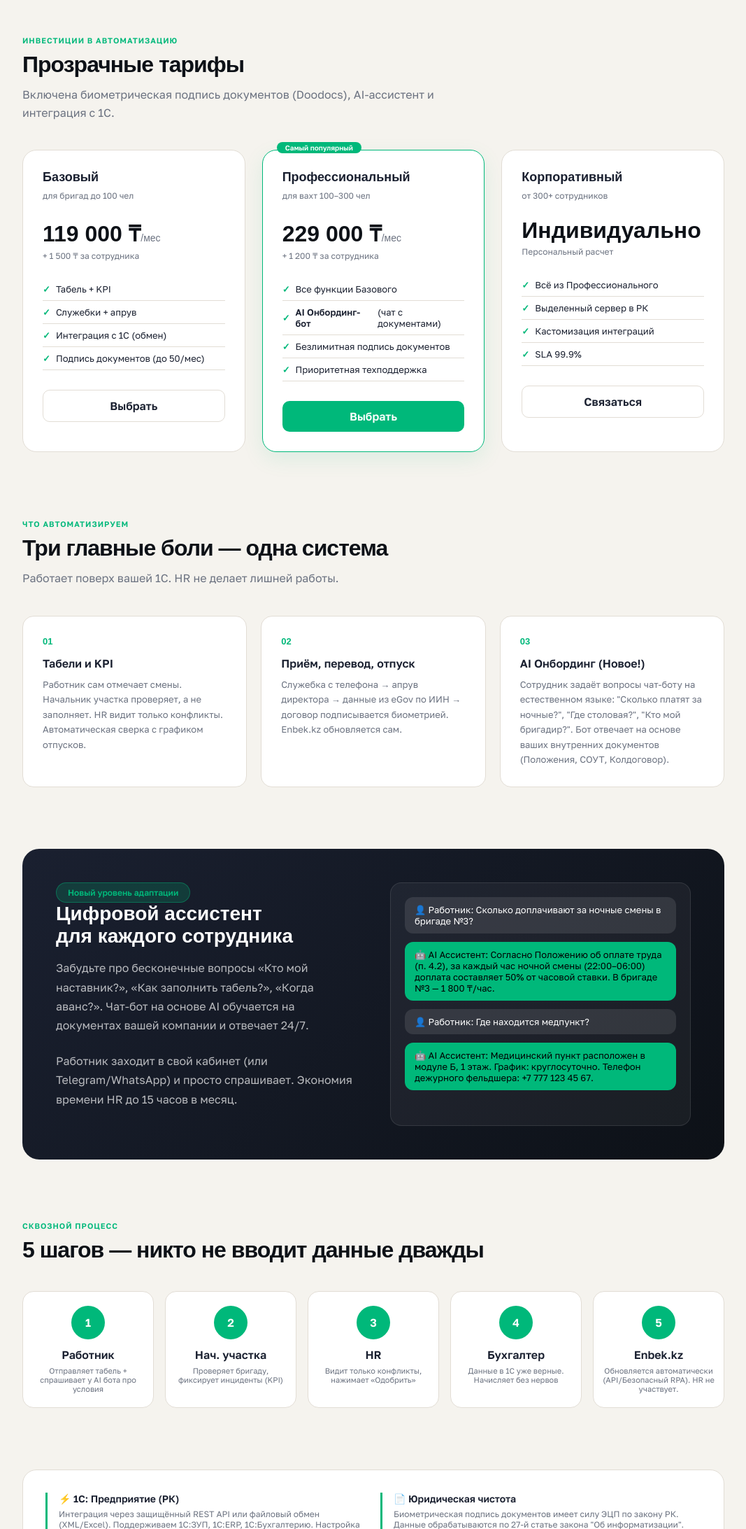
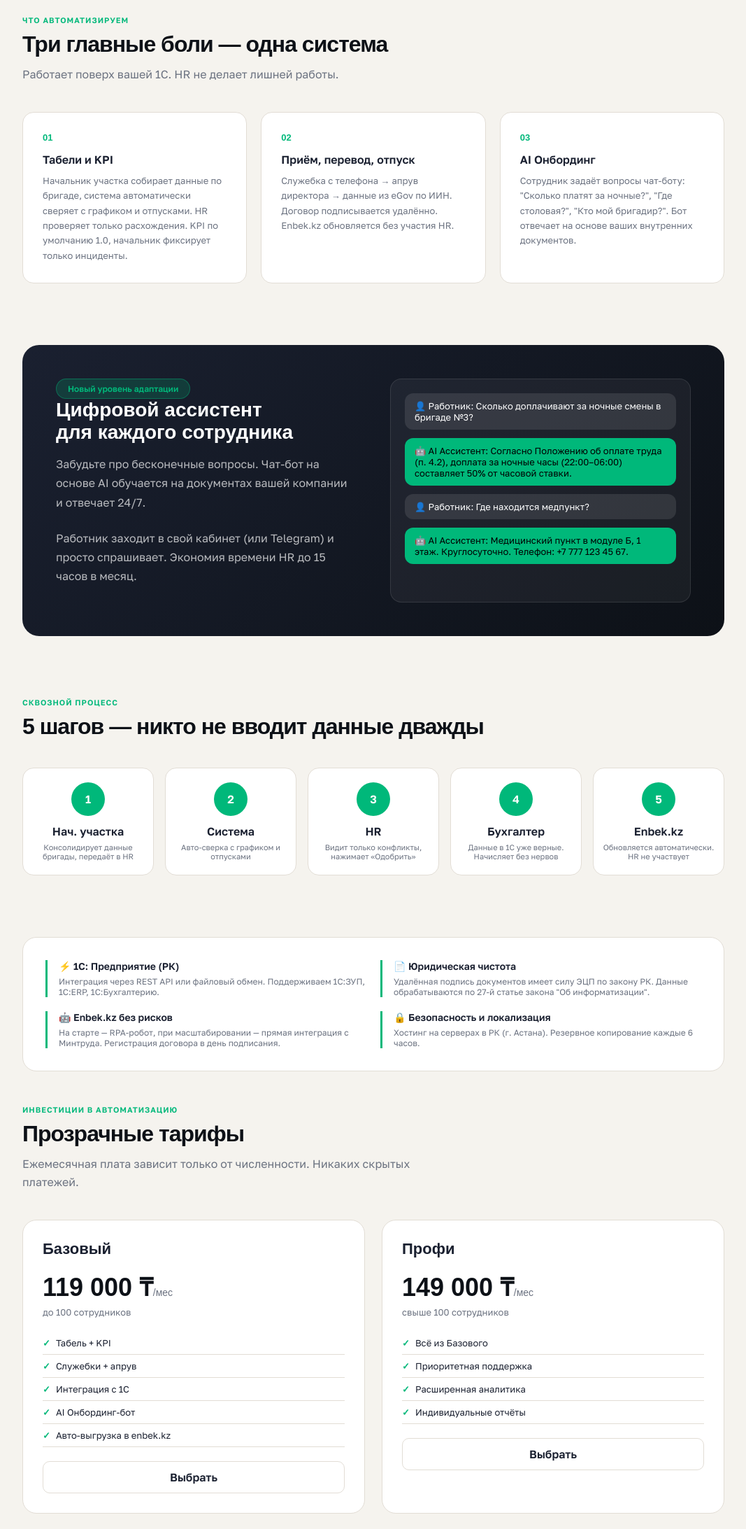
Before and after one commit to kamchulya/Vahtapro, a plain HTML site: page index.html in a window 1280 px wide. Shown: the part 615-2800 px from the top of the page at 70% size, without its empty margins (106-1173 px from the left). Drawn offline with Linux system fonts and the light colour scheme; a web font is replaced by a local one.

Commit message:
Update index.html

```diff
--- a/index.html
+++ b/index.html
@@ -15,7 +15,6 @@
     --mut: #6b7280;
     --bord: #e2ddd5;
     --surf: #ffffff;
-    --warm: #f0ede6;
   }
   * { margin: 0; padding: 0; box-sizing: border-box; }
   body {
@@ -40,7 +39,6 @@
   .logo span { color: var(--txt); }
   .nav-cta {
     background: var(--acc); color: #fff;
-    font-family: 'Golos Text', sans-serif;
     font-size: 14px; font-weight: 600;
     padding: 10px 22px; border-radius: 8px;
     border: none; cursor: pointer; text-decoration: none;
@@ -84,20 +82,18 @@
   .hero-btns { display: flex; gap: 12px; flex-wrap: wrap; }
   .btn-primary {
     background: var(--acc); color: #fff;
-    font-family: 'Golos Text', sans-serif;
     font-size: 15px; font-weight: 700;
     padding: 14px 28px; border-radius: 10px;
     border: none; cursor: pointer; text-decoration: none;
-    display: inline-block; transition: all .2s;
+    display: inline-block;
   }
-  .btn-primary:hover { background: var(--acc2); transform: translateY(-1px); }
+  .btn-primary:hover { background: var(--acc2); }
   .btn-secondary {
     background: transparent; color: var(--txt);
-    font-family: 'Golos Text', sans-serif;
     font-size: 15px; font-weight: 600;
     padding: 14px 28px; border-radius: 10px;
     border: 1.5px solid var(--bord); cursor: pointer;
-    text-decoration: none; display: inline-block; transition: all .2s;
+    text-decoration: none; display: inline-block;
   }
   .btn-secondary:hover { border-color: var(--acc); color: var(--acc); }
   .hero-card {
@@ -147,111 +143,11 @@
   }
   .sec-sub { font-size: 16px; color: var(--mut); line-height: 1.6; max-width: 600px; margin-bottom: 40px; }
 
-  /* Тарифы */
-  .pricing-grid {
-    display: grid;
-    grid-template-columns: repeat(3, 1fr);
-    gap: 24px;
-    margin-top: 20px;
-  }
-  .price-card {
-    background: var(--surf);
-    border: 1px solid var(--bord);
-    border-radius: 20px;
-    padding: 28px;
-    transition: all .2s;
-    position: relative;
-  }
-  .price-card.popular {
-    border-color: var(--acc);
-    box-shadow: 0 10px 30px rgba(0,184,122,.1);
-  }
-  .popular-badge {
-    position: absolute;
-    top: -12px;
-    left: 20px;
-    background: var(--acc);
-    color: #fff;
-    font-size: 10px;
-    font-weight: 700;
-    padding: 2px 12px;
-    border-radius: 20px;
-  }
-  .price-title {
-    font-family: 'Unbounded', sans-serif;
-    font-size: 18px;
-    font-weight: 700;
-    margin-bottom: 8px;
-  }
-  .price-desc {
-    font-size: 12px;
-    color: var(--mut);
-    margin-bottom: 24px;
-  }
-  .price-amount {
-    font-family: 'Unbounded', sans-serif;
-    font-size: 32px;
-    font-weight: 900;
-    color: var(--dark);
-    margin-bottom: 4px;
-  }
-  .price-amount span {
-    font-size: 14px;
-    font-weight: 400;
-    color: var(--mut);
-  }
-  .price-period {
-    font-size: 12px;
-    color: var(--mut);
-    margin-bottom: 24px;
-  }
-  .price-features {
-    list-style: none;
-    margin-bottom: 28px;
-  }
-  .price-features li {
-    font-size: 13px;
-    padding: 8px 0;
-    border-bottom: 1px solid var(--bord);
-    display: flex;
-    align-items: center;
-    gap: 8px;
-  }
-  .price-features li::before {
-    content: "✓";
-    color: var(--acc);
-    font-weight: 700;
-  }
-  .price-btn {
-    width: 100%;
-    background: var(--acc);
-    color: #fff;
-    font-weight: 700;
-    padding: 12px;
-    border-radius: 10px;
-    border: none;
-    cursor: pointer;
-    text-align: center;
-    display: inline-block;
-    text-decoration: none;
-    transition: all .2s;
-  }
-  .price-btn.outline {
-    background: transparent;
-    border: 1.5px solid var(--bord);
-    color: var(--txt);
-  }
-  .price-btn:hover {
-    background: var(--acc2);
-    color: #fff;
-  }
-
   .pillars { display: grid; grid-template-columns: repeat(3, 1fr); gap: 20px; }
   .pillar {
     background: var(--surf);
     border: 1px solid var(--bord);
     border-radius: 16px; padding: 28px;
-    transition: box-shadow .2s;
   }
   .pillar-num {
     font-family: 'Unbounded', sans-serif;
@@ -325,6 +221,116 @@
   .tech-item h4 { font-size: 14px; margin-bottom: 6px; }
   .tech-item p { font-size: 12px; color: var(--mut); }
 
+  .pricing-grid {
+    display: grid;
+    grid-template-columns: repeat(2, 1fr);
+    gap: 24px;
+    margin-top: 20px;
+  }
+  .price-card {
+    background: var(--surf);
+    border: 1px solid var(--bord);
+    border-radius: 20px;
+    padding: 28px;
+  }
+  .price-title {
+    font-family: 'Unbounded', sans-serif;
+    font-size: 22px;
+    font-weight: 700;
+    margin-bottom: 8px;
+  }
+  .price-amount {
+    font-family: 'Unbounded', sans-serif;
+    font-size: 36px;
+    font-weight: 900;
+    color: var(--dark);
+    margin: 16px 0 4px;
+  }
+  .price-amount span {
+    font-size: 14px;
+    font-weight: 400;
+    color: var(--mut);
+  }
+  .price-period {
+    font-size: 13px;
+    color: var(--mut);
+    margin-bottom: 20px;
+  }
+  .price-features {
+    list-style: none;
+    margin: 20px 0;
+  }
+  .price-features li {
+    font-size: 13px;
+    padding: 8px 0;
+    border-bottom: 1px solid var(--bord);
+    display: flex;
+    gap: 8px;
+  }
+  .price-features li::before {
+    content: "✓";
+    color: var(--acc);
+    font-weight: 700;
+  }
+  .price-btn {
+    width: 100%;
+    background: var(--acc);
+    color: #fff;
+    font-weight: 700;
+    padding: 12px;
+    border-radius: 10px;
+    border: none;
+    cursor: pointer;
+    text-align: center;
+    display: inline-block;
+    text-decoration: none;
+  }
+  .price-btn.outline {
+    background: transparent;
+    border: 1.5px solid var(--bord);
+    color: var(--txt);
+  }
+
+  .setup-wrap {
+    margin-top: 40px;
+    background: var(--surf);
+    border-radius: 20px;
+    border: 1px solid var(--bord);
+    padding: 28px;
+  }
+  .setup-title {
+    font-family: 'Unbounded', sans-serif;
+    font-size: 18px;
+    margin-bottom: 20px;
+  }
+  .setup-grid {
+    display: grid;
+    grid-template-columns: 1fr 1fr;
+    gap: 20px;
+  }
+  .setup-item {
+    border-left: 3px solid var(--acc);
+    padding-left: 16px;
+  }
+  .setup-price {
+    font-size: 28px;
+    font-weight: 700;
+    margin: 8px 0;
+  }
+  .setup-desc {
+    font-size: 12px;
+    color: var(--mut);
+  }
+  .setup-note {
+    margin-top: 20px;
+    font-size: 12px;
+    color: var(--acc);
+    background: rgba(0,184,122,.08);
+    padding: 10px;
+    border-radius: 8px;
+    text-align: center;
+  }
+
   @media (max-width: 860px) {
     nav { padding: 16px 20px; }
     .hero { grid-template-columns: 1fr; padding: 40px 20px; gap: 32px; }
@@ -332,9 +338,10 @@
     .section { padding: 32px 20px; }
     .pillars { grid-template-columns: 1fr; }
     .how-grid { grid-template-columns: 1fr 1fr; }
-    .pricing-grid { grid-template-columns: 1fr; }
     .ai-block { grid-template-columns: 1fr; padding: 32px; }
     .tech-grid { grid-template-columns: 1fr; }
+    .pricing-grid { grid-template-columns: 1fr; }
+    .setup-grid { grid-template-columns: 1fr; }
   }
 </style>
 </head>
@@ -349,7 +356,7 @@
   <div class="hero-left">
     <div class="hero-tag">Для компаний с вахтой · Казахстан</div>
     <h1>Табели. KPI. Кадры. <em>Автоматически.</em><br>+ AI Онбординг</h1>
-    <p>Работник подтверждает выходы с телефона. Начальник участка проверяет (не вносит). HR видит только конфликты. Enbek.kz заполняется сам. А новый сотрудник получает умного ассистента по документам компании.</p>
+    <p>Начальник участка консолидирует данные бригады и передаёт в HR. HR видит только конфликты. Enbek.kz заполняется сам. А новый сотрудник получает умного ассистента по документам компании.</p>
     <div class="hero-btns">
       <a href="demo.html" class="btn-primary" target="_blank">Попробовать демо</a>
       <a href="mailto:support@lunatargetai.com" class="btn-secondary">Связаться</a>
@@ -365,117 +372,110 @@
   </div>
 </div>
 
-<!-- Тарифы (с учетом Doodocs) -->
-<div class="section">
-  <div class="sec-label">Инвестиции в автоматизацию</div>
-  <div class="sec-h">Прозрачные тарифы</div>
-  <div class="sec-sub">Включена биометрическая подпись документов (Doodocs), AI-ассистент и интеграция с 1С.</div>
-
-  <div class="pricing-grid">
-    <div class="price-card">
-      <div class="price-title">Базовый</div>
-      <div class="price-desc">для бригад до 100 чел</div>
-      <div class="price-amount">119 000 ₸<span>/мес</span></div>
-      <div class="price-period">+ 1 500 ₸ за сотрудника</div>
-      <ul class="price-features">
-        <li>Табель + KPI</li>
-        <li>Служебки + апрув</li>
-        <li>Интеграция с 1С (обмен)</li>
-        <li>Подпись документов (до 50/мес)</li>
-      </ul>
-      <a href="demo.html" class="price-btn outline" target="_blank">Выбрать</a>
-    </div>
-    <div class="price-card popular">
-      <div class="popular-badge">Самый популярный</div>
-      <div class="price-title">Профессиональный</div>
-      <div class="price-desc">для вахт 100–300 чел</div>
-      <div class="price-amount">229 000 ₸<span>/мес</span></div>
-      <div class="price-period">+ 1 200 ₸ за сотрудника</div>
-      <ul class="price-features">
-        <li>Все функции Базового</li>
-        <li><strong>AI Онбординг-бот</strong> (чат с документами)</li>
-        <li>Безлимитная подпись документов</li>
-        <li>Приоритетная техподдержка</li>
-      </ul>
-      <a href="demo.html" class="price-btn" target="_blank">Выбрать</a>
-    </div>
-    <div class="price-card">
-      <div class="price-title">Корпоративный</div>
-      <div class="price-desc">от 300+ сотрудников</div>
-      <div class="price-amount">Индивидуально</div>
-      <div class="price-period">Персональный расчет</div>
-      <ul class="price-features">
-        <li>Всё из Профессионального</li>
-        <li>Выделенный сервер в РК</li>
-        <li>Кастомизация интеграций</li>
-        <li>SLA 99.9%</li>
-      </ul>
-      <a href="mailto:support@lunatargetai.com" class="price-btn outline">Связаться</a>
-    </div>
-  </div>
-</div>
-
 <!-- Три боли -->
 <div class="section">
   <div class="sec-label">Что автоматизируем</div>
   <div class="sec-h">Три главные боли — одна система</div>
   <div class="sec-sub">Работает поверх вашей 1С. HR не делает лишней работы.</div>
   <div class="pillars">
-    <div class="pillar"><div class="pillar-num">01</div><h3>Табели и KPI</h3><p>Работник сам отмечает смены. Начальник участка проверяет, а не заполняет. HR видит только конфликты. Автоматическая сверка с графиком отпусков.</p></div>
-    <div class="pillar"><div class="pillar-num">02</div><h3>Приём, перевод, отпуск</h3><p>Служебка с телефона → апрув директора → данные из eGov по ИИН → договор подписывается биометрией. Enbek.kz обновляется сам.</p></div>
-    <div class="pillar"><div class="pillar-num">03</div><h3>AI Онбординг (Новое!)</h3><p>Сотрудник задаёт вопросы чат-боту на естественном языке: "Сколько платят за ночные?", "Где столовая?", "Кто мой бригадир?". Бот отвечает на основе ваших внутренних документов (Положения, СОУТ, Колдоговор).</p></div>
+    <div class="pillar"><div class="pillar-num">01</div><h3>Табели и KPI</h3><p>Начальник участка собирает данные по бригаде, система автоматически сверяет с графиком и отпусками. HR проверяет только расхождения. KPI по умолчанию 1.0, начальник фиксирует только инциденты.</p></div>
+    <div class="pillar"><div class="pillar-num">02</div><h3>Приём, перевод, отпуск</h3><p>Служебка с телефона → апрув директора → данные из eGov по ИИН. Договор подписывается удалённо. Enbek.kz обновляется без участия HR.</p></div>
+    <div class="pillar"><div class="pillar-num">03</div><h3>AI Онбординг</h3><p>Сотрудник задаёт вопросы чат-боту: "Сколько платят за ночные?", "Где столовая?", "Кто мой бригадир?". Бот отвечает на основе ваших внутренних документов.</p></div>
   </div>
 </div>
 
-<!-- AI Онбординг блок -->
+<!-- AI Онбординг -->
 <div class="section" style="padding-top:0;">
   <div class="ai-block">
     <div class="ai-left">
       <div class="ai-badge">Новый уровень адаптации</div>
       <h3>Цифровой ассистент<br>для каждого сотрудника</h3>
-      <p>Забудьте про бесконечные вопросы «Кто мой наставник?», «Как заполнить табель?», «Когда аванс?». Чат-бот на основе AI обучается на документах вашей компании и отвечает 24/7.</p>
-      <p>Работник заходит в свой кабинет (или Telegram/WhatsApp) и просто спрашивает. Экономия времени HR до 15 часов в месяц.</p>
+      <p>Забудьте про бесконечные вопросы. Чат-бот на основе AI обучается на документах вашей компании и отвечает 24/7.</p>
+      <p>Работник заходит в свой кабинет (или Telegram) и просто спрашивает. Экономия времени HR до 15 часов в месяц.</p>
     </div>
     <div class="chat-mock">
       <div class="chat-msg">👤 Работник: Сколько доплачивают за ночные смены в бригаде №3?</div>
-      <div class="chat-msg bot">🤖 AI Ассистент: Согласно Положению об оплате труда (п. 4.2), за каждый час ночной смены (22:00–06:00) доплата составляет 50% от часовой ставки. В бригаде №3 — 1 800 ₸/час.</div>
+      <div class="chat-msg bot">🤖 AI Ассистент: Согласно Положению об оплате труда (п. 4.2), доплата за ночные часы (22:00–06:00) составляет 50% от часовой ставки.</div>
       <div class="chat-msg">👤 Работник: Где находится медпункт?</div>
-      <div class="chat-msg bot">🤖 AI Ассистент: Медицинский пункт расположен в модуле Б, 1 этаж. График: круглосуточно. Телефон дежурного фельдшера: +7 777 123 45 67.</div>
+      <div class="chat-msg bot">🤖 AI Ассистент: Медицинский пункт в модуле Б, 1 этаж. Круглосуточно. Телефон: +7 777 123 45 67.</div>
     </div>
   </div>
 </div>
 
-<!-- Как работает (5 шагов) -->
+<!-- Как работает -->
 <div class="section" style="padding-top:0;">
   <div class="sec-label">Сквозной процесс</div>
   <div class="sec-h">5 шагов — никто не вводит данные дважды</div>
   <div class="how-grid">
-    <div class="how-step"><div class="how-num">1</div><div class="how-role">Работник</div><div class="how-desc">Отправляет табель + спрашивает у AI бота про условия</div></div>
-    <div class="how-step"><div class="how-num">2</div><div class="how-role">Нач. участка</div><div class="how-desc">Проверяет бригаду, фиксирует инциденты (KPI)</div></div>
+    <div class="how-step"><div class="how-num">1</div><div class="how-role">Нач. участка</div><div class="how-desc">Консолидирует данные бригады, передаёт в HR</div></div>
+    <div class="how-step"><div class="how-num">2</div><div class="how-role">Система</div><div class="how-desc">Авто-сверка с графиком и отпусками</div></div>
     <div class="how-step"><div class="how-num">3</div><div class="how-role">HR</div><div class="how-desc">Видит только конфликты, нажимает «Одобрить»</div></div>
-    <div class="how-step"><div class="how-num">4</div><div class="how-role">Бухгалтер</div><div class="how-desc">Данные в 1C уже верные. Начисляет без нервов</div></div>
-    <div class="how-step"><div class="how-num">5</div><div class="how-role">Enbek.kz</div><div class="how-desc">Обновляется автоматически (API/Безопасный RPA). HR не участвует.</div></div>
+    <div class="how-step"><div class="how-num">4</div><div class="how-role">Бухгалтер</div><div class="how-desc">Данные в 1С уже верные. Начисляет без нервов</div></div>
+    <div class="how-step"><div class="how-num">5</div><div class="how-role">Enbek.kz</div><div class="how-desc">Обновляется автоматически. HR не участвует</div></div>
   </div>
 </div>
 
-<!-- Техническая совместимость (Конкретика для 1С) -->
+<!-- Техническая совместимость -->
 <div class="section" style="padding-top:0;">
   <div class="tech-grid">
-    <div class="tech-item">
-      <h4>⚡ 1С: Предприятие (РК)</h4>
-      <p>Интеграция через защищённый REST API или файловый обмен (XML/Excel). Поддерживаем 1С:ЗУП, 1С:ERP, 1С:Бухгалтерию. Настройка "под ключ" за 2 недели.</p>
+    <div class="tech-item"><h4>⚡ 1С: Предприятие (РК)</h4><p>Интеграция через REST API или файловый обмен. Поддерживаем 1С:ЗУП, 1С:ERP, 1С:Бухгалтерию.</p></div>
+    <div class="tech-item"><h4>📄 Юридическая чистота</h4><p>Удалённая подпись документов имеет силу ЭЦП по закону РК. Данные обрабатываются по 27-й статье закона "Об информатизации".</p></div>
+    <div class="tech-item"><h4>🤖 Enbek.kz без рисков</h4><p>На старте — RPA-робот, при масштабировании — прямая интеграция с Минтруда. Регистрация договора в день подписания.</p></div>
+    <div class="tech-item"><h4>🔒 Безопасность и локализация</h4><p>Хостинг на серверах в РК (г. Астана). Резервное копирование каждые 6 часов.</p></div>
+  </div>
+</div>
+
+<!-- Тарифы -->
+<div class="section" style="padding-top:0;">
+  <div class="sec-label">Инвестиции в автоматизацию</div>
+  <div class="sec-h">Прозрачные тарифы</div>
+  <div class="sec-sub">Ежемесячная плата зависит только от численности. Никаких скрытых платежей.</div>
+
+  <div class="pricing-grid">
+    <div class="price-card">
+      <div class="price-title">Базовый</div>
+      <div class="price-amount">119 000 ₸<span>/мес</span></div>
+      <div class="price-period">до 100 сотрудников</div>
+      <ul class="price-features">
+        <li>Табель + KPI</li>
+        <li>Служебки + апрув</li>
+        <li>Интеграция с 1С</li>
+        <li>AI Онбординг-бот</li>
+        <li>Авто-выгрузка в enbek.kz</li>
+      </ul>
+      <a href="demo.html" class="price-btn outline" target="_blank">Выбрать</a>
     </div>
-    <div class="tech-item">
-      <h4>📄 Юридическая чистота</h4>
-      <p>Биометрическая подпись документов имеет силу ЭЦП по закону РК. Данные обрабатываются по 27-й статье закона "Об информатизации". Штрафов за утечку нет — мы middleware, а не хранилище оригиналов.</p>
+    <div class="price-card">
+      <div class="price-title">Профи</div>
+      <div class="price-amount">149 000 ₸<span>/мес</span></div>
+      <div class="price-period">свыше 100 сотрудников</div>
+      <ul class="price-features">
+        <li>Всё из Базового</li>
+        <li>Приоритетная поддержка</li>
+        <li>Расширенная аналитика</li>
+        <li>Индивидуальные отчёты</li>
+      </ul>
+      <a href="demo.html" class="price-btn outline" target="_blank">Выбрать</a>
     </div>
-    <div class="tech-item">
-      <h4>🤖 Enbek.kz без рисков</h4>
-      <p>На старте — RPA-робот (работает даже при изменении API), при масштабировании — прямая интеграция с Минтруда. Гарантируем регистрацию договора в ЕСУТД в день подписания.</p>
+  </div>
+
+  <!-- Разовая настройка -->
+  <div class="setup-wrap">
+    <div class="setup-title">🔧 Разовая настройка (под ключ)</div>
+    <div class="setup-grid">
+      <div class="setup-item">
+        <div style="font-weight: 700;">Внедрение ВахтаПро</div>
+        <div class="setup-price">299 000 ₸</div>
+        <div class="setup-desc">Установка, настройка 1С (обмен данными), RPA для enbek.kz, обучение HR и начальников участков, поддержка 1 месяц.</div>
+      </div>
+      <div class="setup-item">
+        <div style="font-weight: 700;">Модуль удалённой подписи</div>
+        <div class="setup-price">499 000 ₸</div>
+        <div class="setup-desc">Лицензия стороннего оператора ЭЦП (био-подпись, Face ID). Включает годовую техподдержку. Работник подписывает договоры с телефона — юридическая сила.</div>
+      </div>
     </div>
-    <div class="tech-item">
-      <h4>🔒 Безопасность и локализация</h4>
-      <p>Хостинг на серверах в РК (физически в Астане). Соответствие требованиям о персональных данных. Резервное копирование каждые 6 часов.</p>
+    <div class="setup-note">
+      💡 Модуль подписи можно подключить сразу или позже. Без него система работает полностью, кроме удалённого подписания договоров.
     </div>
   </div>
 </div>
@@ -484,7 +484,7 @@
 <div class="section" style="padding-top:0;">
   <div class="cta-wrap" style="background: var(--acc); border-radius: 24px; padding: 56px; text-align: center; color: #fff;">
     <h2 style="font-family: 'Unbounded'; margin-bottom: 16px;">Посмотрите демо прямо сейчас</h2>
-    <p style="margin-bottom: 28px; opacity: 0.9;">Без регистрации. Нажимайте кнопки как работник, начальник участка, HR и бухгалтер.</p>
+    <p style="margin-bottom: 28px; opacity: 0.9;">Без регистрации. Нажимайте кнопки как начальник участка, HR и бухгалтер.</p>
     <div style="display: flex; gap: 12px; justify-content: center;">
       <a href="demo.html" class="btn-white" style="background: #fff; color: var(--acc2); padding: 12px 28px; border-radius: 40px; text-decoration: none; font-weight: 700;">Открыть демо</a>
       <a href="mailto:support@lunatargetai.com" class="btn-outline-w" style="border: 1px solid rgba(255,255,255,0.5); color: #fff; padding: 12px 28px; border-radius: 40px; text-decoration: none;">Связаться и обсудить пилот</a>
```
